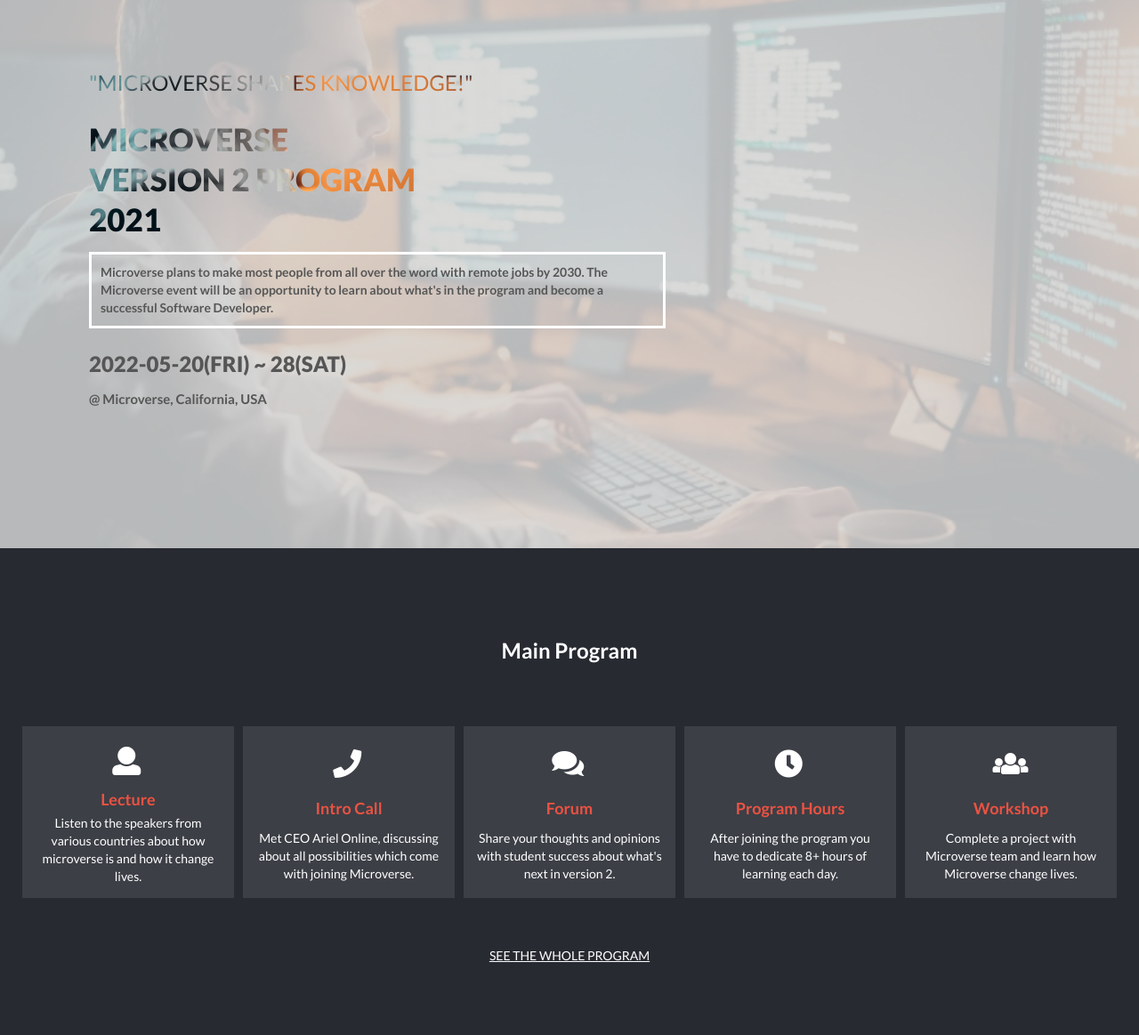
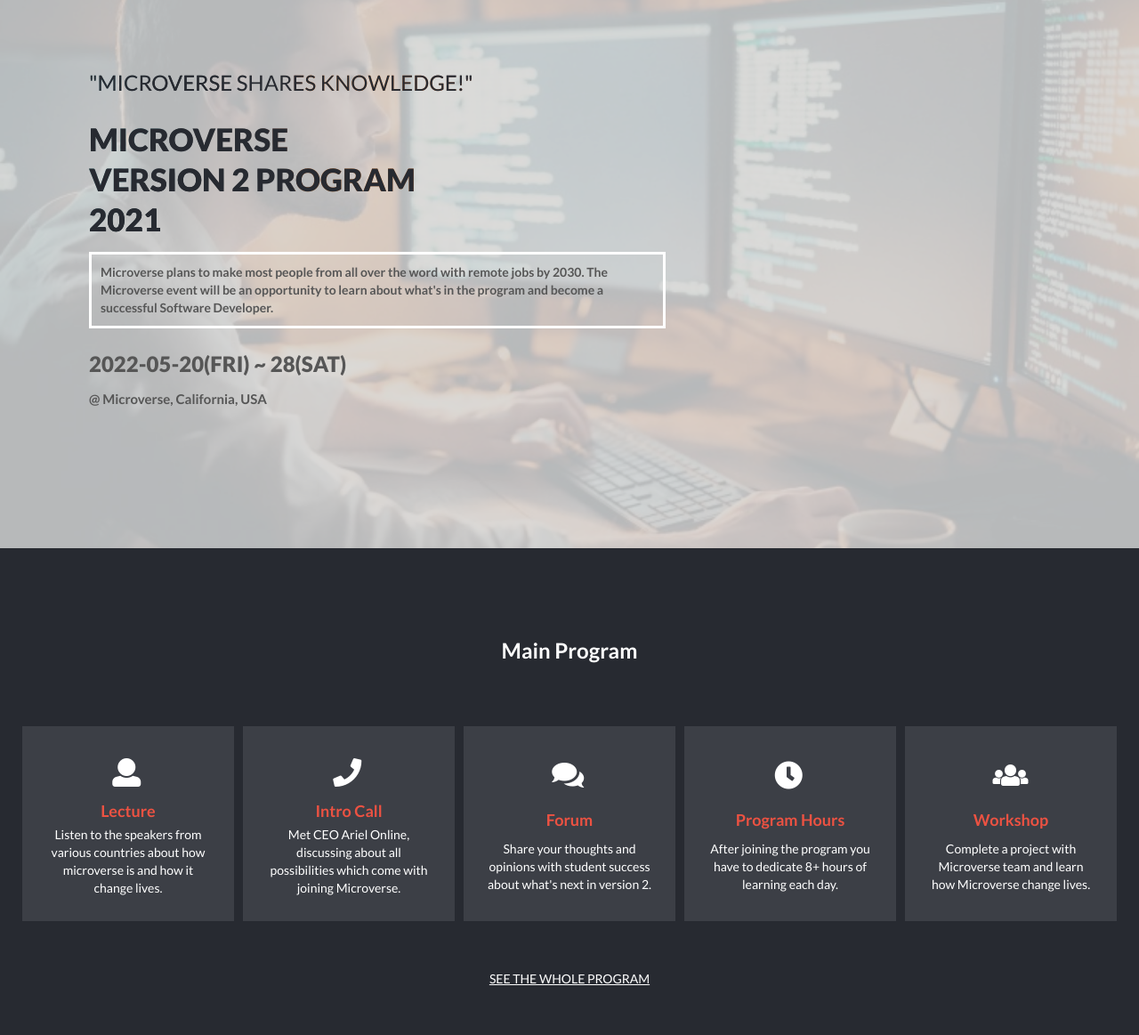
Before and after one commit to silviatofana/Conference-Capstone, a website: page index.html in a window 1280 px wide. Shown: the part 100-1263 px from the top of the page at 89% size. Drawn offline with nearby package versions, Linux system fonts and the light colour scheme.

Commit message:
style.css changes

```diff
--- a/style.css
+++ b/style.css
@@ -115,7 +115,7 @@
   background: url("img/homepageimg.png") no-repeat center center;
   background-size: cover;
   background-clip: content-box;
-  -webkit-text-fill-color: transparent;
+  -webkit-text-fill-color:#272a31;
   -webkit-background-clip: text;
   font-size: 32px;
   text-transform: uppercase;
@@ -236,7 +236,7 @@
   background: url("img/homepageimg.png") no-repeat center center;
   background-size: cover;
   background-clip: content-box;
-  -webkit-text-fill-color: transparent;
+  -webkit-text-fill-color:#272a31;
   -webkit-background-clip: text;
   font-size: 20px;
   text-transform: uppercase;
@@ -470,6 +470,7 @@
 
   .procard {
     list-style-type: none;
+    padding: 2%;
     display: flex;
     flex-direction: column;
   }
@@ -524,7 +525,7 @@
     background: url("img/homepageimg.png");
     background-size: cover;
     width: 100%;
-    opacity: 0.7;
+
     top: 0;
     left: 0;
     bottom: 0;
```
Also changed, not shown: img/PinClipart.com_manifest-destiny-clipart_4243368.png (added).
